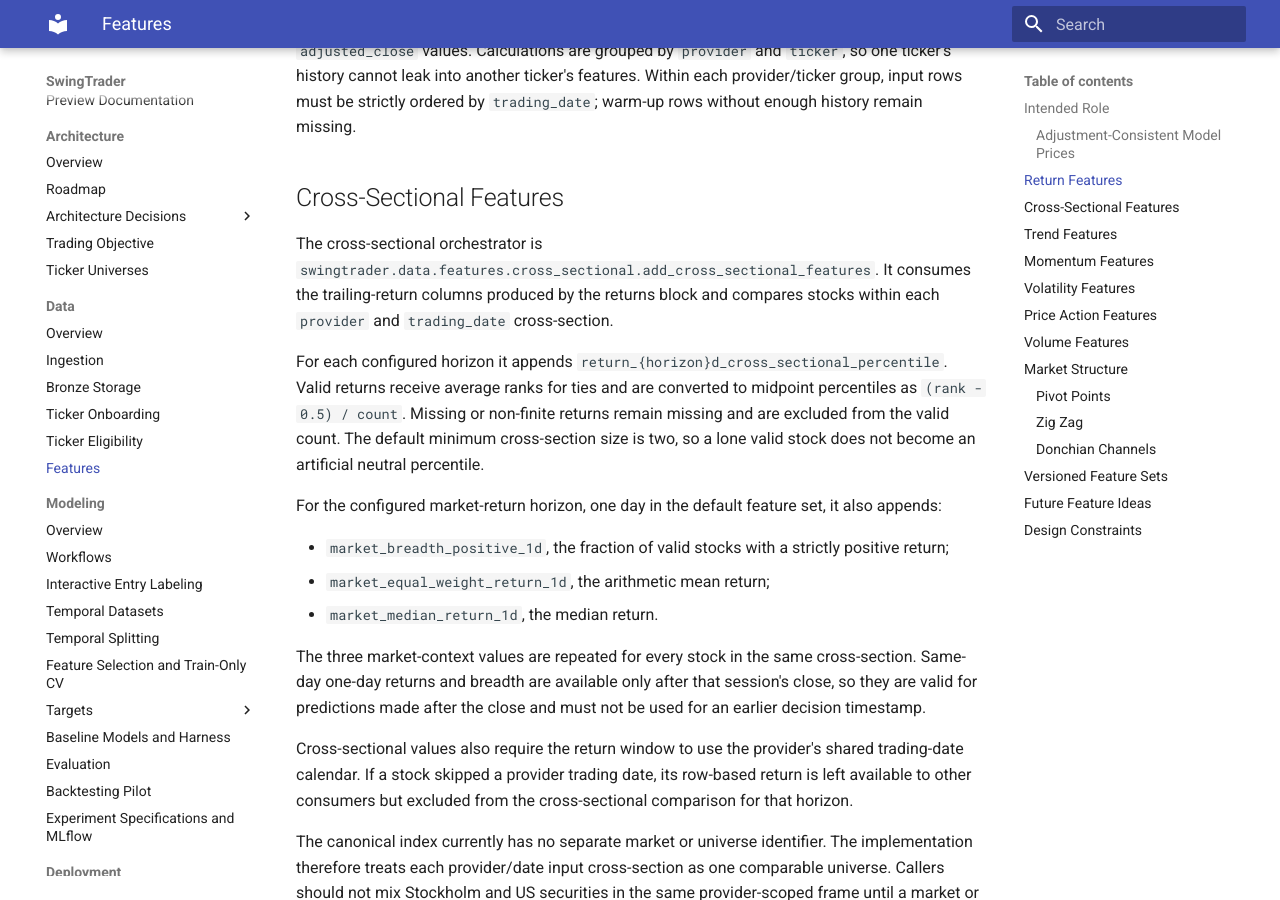
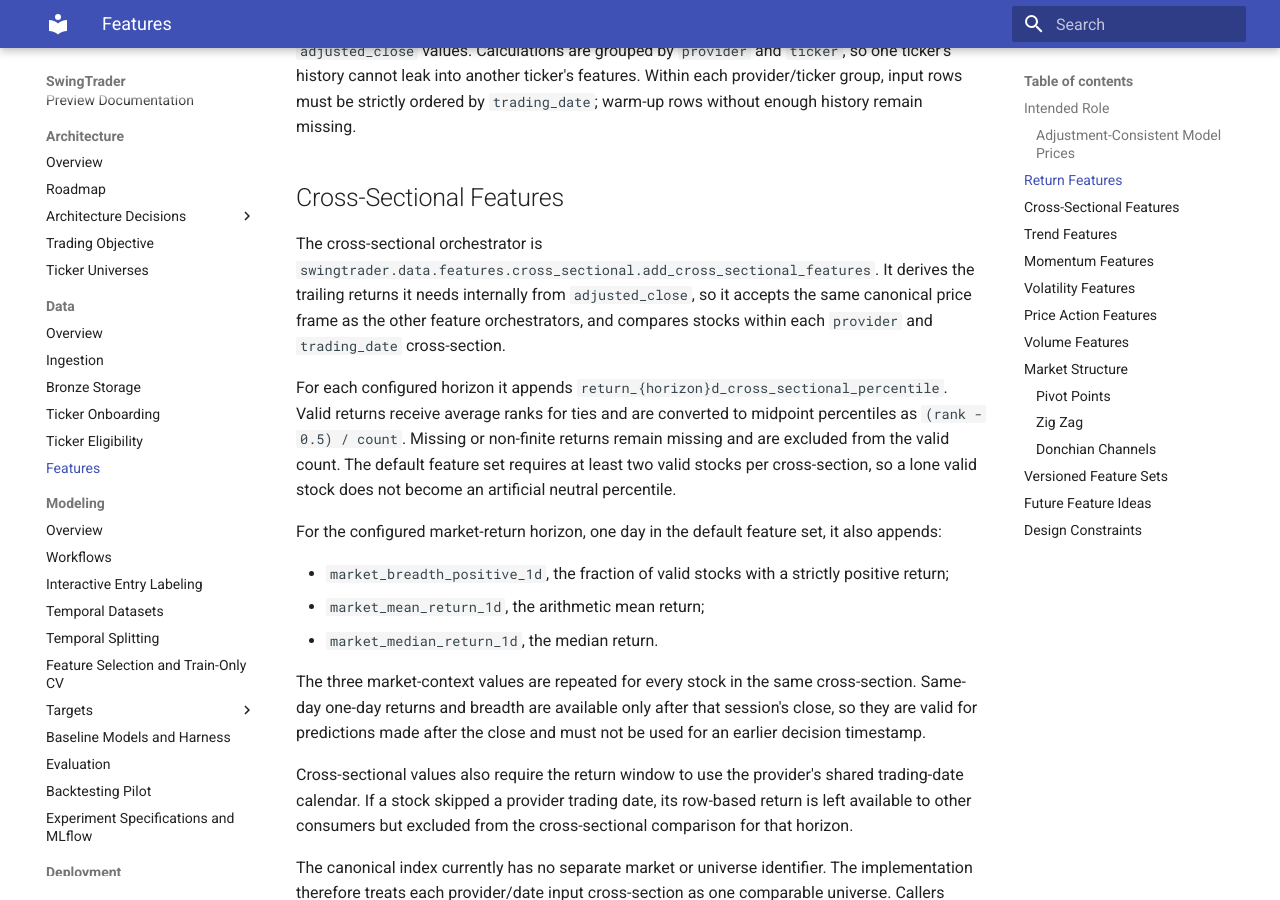
Before and after one commit to Frallmeister/swingtrader-app, an MkDocs documentation site: the page built from docs/data/features.md, in a window 1280 px wide and 900 px high, scrolled down 3448 px. Built offline with MkDocs 1.6.1 and Material for MkDocs 9.7.7, drawn with Linux system fonts in a browser that asks for light colours.

Commit message:
Revise orchestrator consumers

```diff
--- a/docs/data/features.md
+++ b/docs/data/features.md
@@ -89,14 +89,14 @@
 
 ## Cross-Sectional Features
 
-The cross-sectional orchestrator is `swingtrader.data.features.cross_sectional.add_cross_sectional_features`. It consumes the trailing-return columns produced by the returns block and compares stocks within each `provider` and `trading_date` cross-section.
+The cross-sectional orchestrator is `swingtrader.data.features.cross_sectional.add_cross_sectional_features`. It derives the trailing returns it needs internally from `adjusted_close`, so it accepts the same canonical price frame as the other feature orchestrators, and compares stocks within each `provider` and `trading_date` cross-section.
 
-For each configured horizon it appends `return_{horizon}d_cross_sectional_percentile`. Valid returns receive average ranks for ties and are converted to midpoint percentiles as `(rank - 0.5) / count`. Missing or non-finite returns remain missing and are excluded from the valid count. The default minimum cross-section size is two, so a lone valid stock does not become an artificial neutral percentile.
+For each configured horizon it appends `return_{horizon}d_cross_sectional_percentile`. Valid returns receive average ranks for ties and are converted to midpoint percentiles as `(rank - 0.5) / count`. Missing or non-finite returns remain missing and are excluded from the valid count. The default feature set requires at least two valid stocks per cross-section, so a lone valid stock does not become an artificial neutral percentile.
 
 For the configured market-return horizon, one day in the default feature set, it also appends:
 
 - `market_breadth_positive_1d`, the fraction of valid stocks with a strictly positive return;
-- `market_equal_weight_return_1d`, the arithmetic mean return;
+- `market_mean_return_1d`, the arithmetic mean return;
 - `market_median_return_1d`, the median return.
 
 The three market-context values are repeated for every stock in the same cross-section. Same-day one-day returns and breadth are available only after that session's close, so they are valid for predictions made after the close and must not be used for an earlier decision timestamp.
```
Also changed, not shown: docs/modeling/targets/v4-cross-sectional.md (+2 -2 lines), 4 other files.
